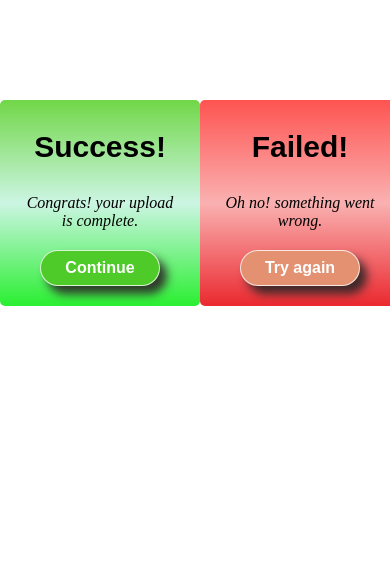
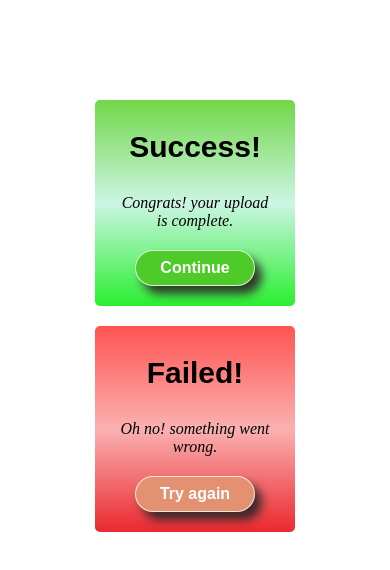
Before and after one commit to quangdung20/BEM_BUTTON, a plain HTML site: page index.html in a window 390 px wide. Drawn offline with Linux system fonts and the light colour scheme.

Commit message:
Bem message

```diff
--- a/index.html
+++ b/index.html
@@ -5,6 +5,8 @@
     <meta http-equiv="X-UA-Compatible" content="IE=edge">
     <meta name="viewport" content="width=device-width, initial-scale=1.0">
     <link  rel="stylesheet" href="./style.css">
+    <link  rel="stylesheet" href="./reponsive.css">
+
     <link rel="stylesheet" href="https://cdnjs.cloudflare.com/ajax/libs/font-awesome/6.2.1/css/all.min.css" integrity="sha512-MV7K8+y+gLIBoVD59lQIYicR65iaqukzvf/nwasF0nqhPay5w/9lJmVM2hMDcnK1OnMGCdVK+iQrJ7lzPJQd1w==" crossorigin="anonymous" referrerpolicy="no-referrer" />
     <title>BUTTON</title>
 </head>
--- /dev/null
+++ b/reponsive.css
@@ -0,0 +1,11 @@
+@media screen and (max-width : 768px){
+    body{
+        flex-direction: column;
+        display: flex;
+        justify-content: center;
+        align-items: center;
+    }
+    body>div{
+        margin-bottom: 20px;
+    }
+}
--- a/style.css
+++ b/style.css
@@ -54,14 +54,14 @@ button{
     box-shadow: none;
 } */
 
-@keyframes FlashButton{
+/* @keyframes FlashButton{
     from{
         box-shadow: none;
     }
     to{
         box-shadow: 7px 8px 10px rgba(43, 38, 38, 0.9);
     }
-}
+}  */
 /* message */
 #message_id{
     position: fixed;
```
